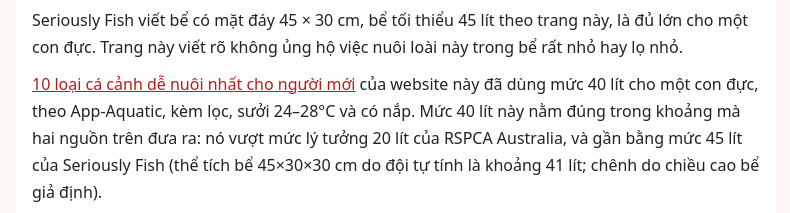
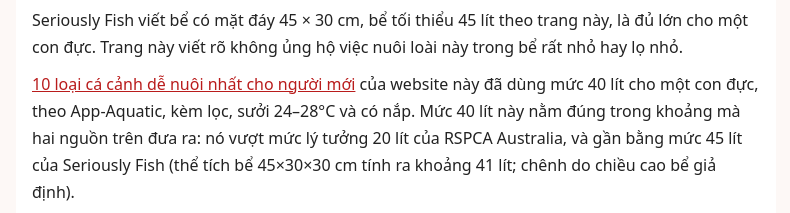
Before and after one commit to nguyentrungduc01092000-tech/nuoi-ca-canh, a plain HTML site: page nuoi-ca-betta-cho-nguoi-moi/index.html in a window 1280 px wide. Shown: the part 1912-2125 px from the top of the page, without its empty margins (244-1034 px from the left). Drawn offline with Linux system fonts and the light colour scheme.

Commit message:
Day bo sung 25/11 (Ruler 18:52): sua 1 cau betta 'do doi tu tinh' (Q-09 lan 20 DAT)

```diff
--- a/nuoi-ca-betta-cho-nguoi-moi/index.html
+++ b/nuoi-ca-betta-cho-nguoi-moi/index.html
@@ -39,7 +39,7 @@
 <p>Đây là chỗ các nguồn không thống nhất với nhau, và bài này ghi rõ sự khác nhau đó thay vì chọn một con số rồi trình bày như mọi nguồn đều đồng ý.</p>
 <p>RSPCA Australia viết bể cho betta lý tưởng nên từ 20 lít trở lên để cá thể hiện hoạt động bình thường, với 10 lít là mức tối thiểu tuyệt đối. Trang này viết rõ bể nhỏ hay bát cá không đủ không gian để đáp ứng nhu cầu thể chất và tinh thần của cá.</p>
 <p>Seriously Fish viết bể có mặt đáy 45 × 30 cm, bể tối thiểu 45 lít theo trang này, là đủ lớn cho một con đực. Trang này viết rõ không ủng hộ việc nuôi loài này trong bể rất nhỏ hay lọ nhỏ.</p>
-<p><a href="../10-loai-ca-canh-de-nuoi-nhat-cho-nguoi-moi/">10 loại cá cảnh dễ nuôi nhất cho người mới</a> của website này đã dùng mức 40 lít cho một con đực, theo App-Aquatic, kèm lọc, sưởi 24–28°C và có nắp. Mức 40 lít này nằm đúng trong khoảng mà hai nguồn trên đưa ra: nó vượt mức lý tưởng 20 lít của RSPCA Australia, và gần bằng mức 45 lít của Seriously Fish (thể tích bể 45×30×30 cm do đội tự tính là khoảng 41 lít; chênh do chiều cao bể giả định).</p>
+<p><a href="../10-loai-ca-canh-de-nuoi-nhat-cho-nguoi-moi/">10 loại cá cảnh dễ nuôi nhất cho người mới</a> của website này đã dùng mức 40 lít cho một con đực, theo App-Aquatic, kèm lọc, sưởi 24–28°C và có nắp. Mức 40 lít này nằm đúng trong khoảng mà hai nguồn trên đưa ra: nó vượt mức lý tưởng 20 lít của RSPCA Australia, và gần bằng mức 45 lít của Seriously Fish (thể tích bể 45×30×30 cm tính ra khoảng 41 lít; chênh do chiều cao bể giả định).</p>
 <p>Vì vậy bài này khuyên người mới như sau: hãy lấy bể khoảng 40 lít làm mục tiêu cho một con betta, nếu bạn có chỗ và đủ tiền. Nếu bạn chỉ có bể 20 lít, đó là mức RSPCA Australia gọi là lý tưởng tối thiểu, nhưng bạn phải chăm bể kỹ hơn: đo nước thường xuyên hơn, thay nước đều hơn, và không được thêm cá khác vào bể đó. Bể 10 lít là mức tối thiểu tuyệt đối theo RSPCA Australia, không phải mức nên chọn. Bát, lọ, chậu nhỏ và bể không gắn được sưởi, không gắn được lọc thì không nên dùng, dù cá sống được trong đó vài tuần. Nước trong bể nhỏ thay đổi rất nhanh: nhiệt độ lên xuống nhanh khi trời thay đổi, amoniac tăng nhanh sau một bữa ăn thừa, và bạn gần như không có thời gian để sửa lỗi trước khi cá mệt.</p>
 <p>Một lưu ý về hình dáng bể: betta bơi yếu hơn cá neon hay cá ngựa vằn, và nó cần lên mặt nước để hít không khí. Bể dài, thấp, mặt nước rộng hợp với betta hơn bể cao, hẹp. Bể cao làm cá phải bơi một quãng dài từ đáy lên mặt nước mỗi lần thở, trong khi bể dài cho cá nhiều chỗ bơi ngang và nhiều chỗ nghỉ gần mặt nước hơn. <a href="../chon-be-ca-dau-tien/">Chọn bể cá đầu tiên: kích thước, lọc, đèn và nền</a> đã viết nguyên tắc chung là bể rộng tốt hơn bể cao, và nguyên tắc đó càng đúng với betta.</p>
 <h2>Nắp đậy: món đồ nhỏ nhưng bắt buộc</h2>
```
